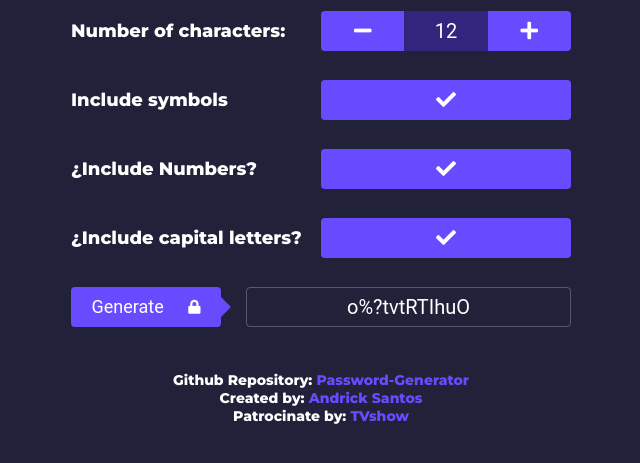
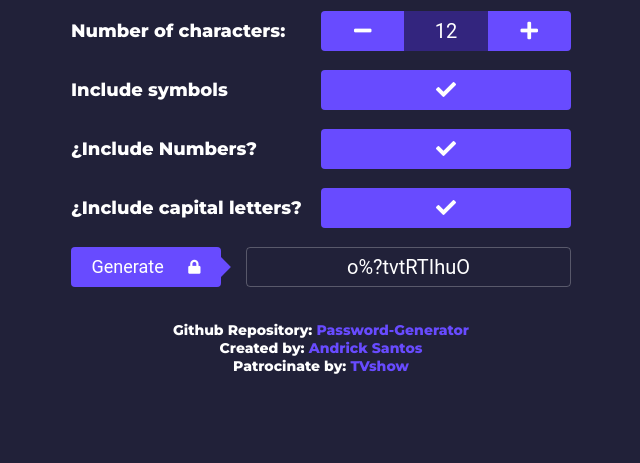
Before and after one commit to TheWorms/password-generator, a plain HTML site: page index.html in a window 1280 px wide. Shown: the part 173-636 px from the top of the page, without its empty margins (319-959 px from the left). Drawn offline with Linux system fonts and the light colour scheme.

Commit message:
esitlo margin botton

```diff
--- a/css/estilos.css
+++ b/css/estilos.css
@@ -62,7 +62,7 @@ a:hover {
 
 /* Estilos de Filas y Columnas */
 .app .fila {
-	margin-bottom: 29px;
+	margin-bottom: 19px;
 	display: flex;
 	flex-direction: row;
 	justify-content: space-between;
```
